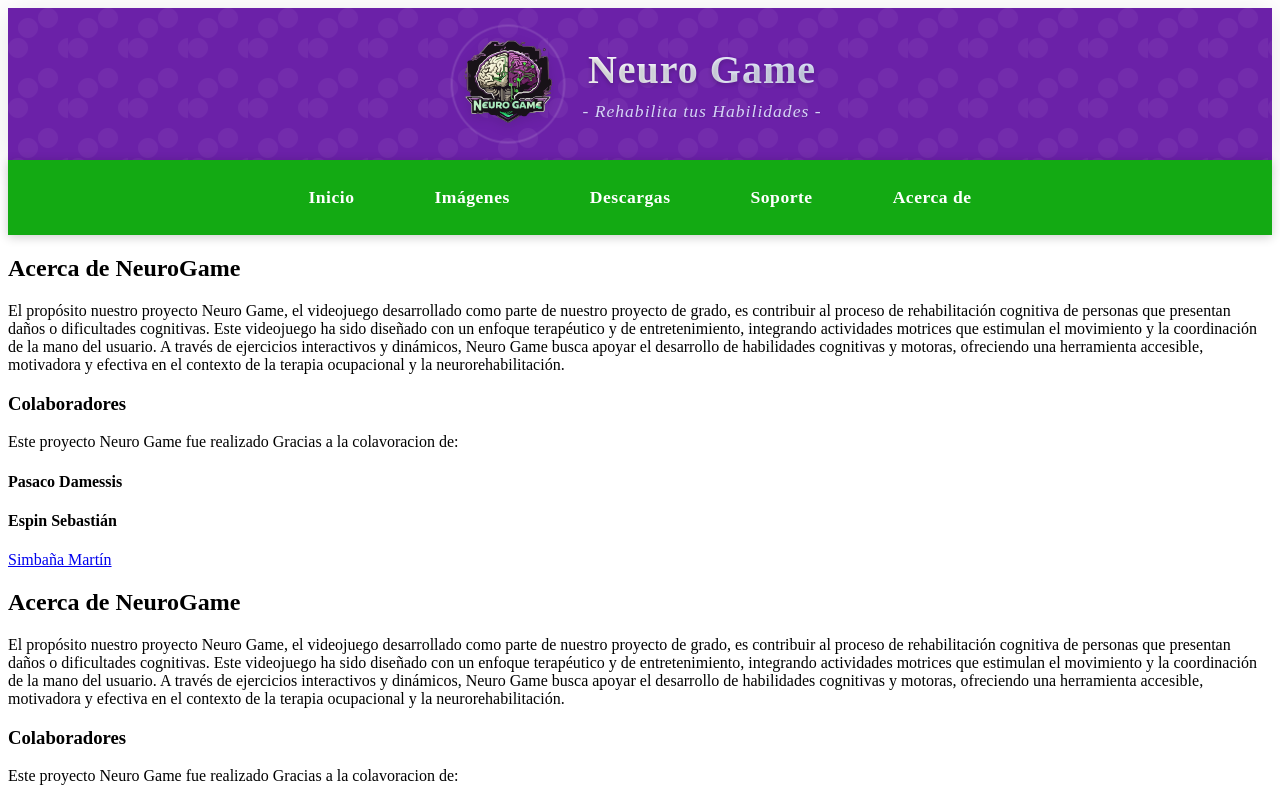
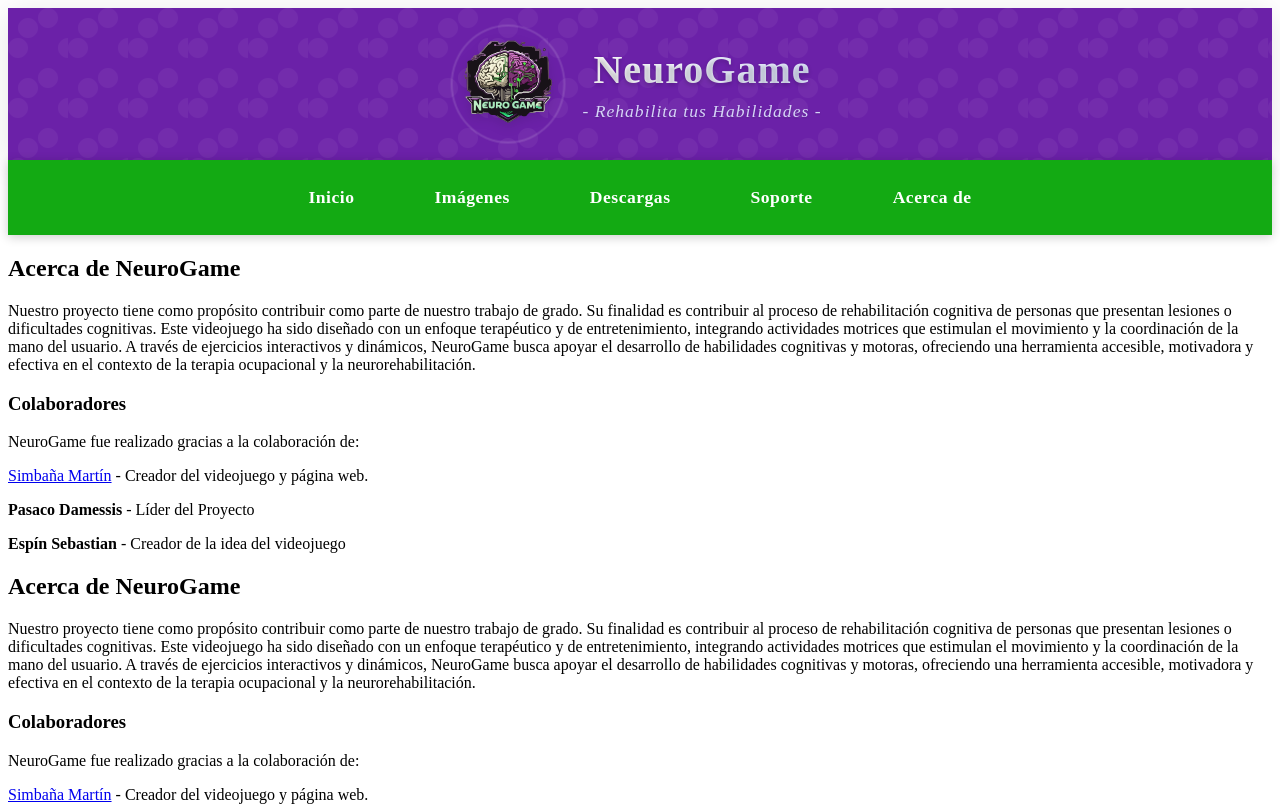
Before and after one commit to martin1906s/Proyecto-de-Grado, a Next.js app: page /about in a window 1280 px wide. Shown: the top 806 px of the page. Built offline with nearby package versions, Linux system fonts and the light colour scheme.

Commit message:
Corrección de faltas ortográficas

```diff
--- a/components/About.jsx
+++ b/components/About.jsx
@@ -3,15 +3,15 @@
         <div className="about">
         <h2>Acerca de NeuroGame</h2>
         <p>
-        El propósito nuestro proyecto Neuro Game, el videojuego desarrollado como parte de nuestro proyecto de grado, es contribuir al proceso de rehabilitación cognitiva de personas que presentan daños o dificultades cognitivas. Este videojuego ha sido diseñado con un enfoque terapéutico y de entretenimiento, integrando actividades motrices que estimulan el movimiento y la coordinación de la mano del usuario. A través de ejercicios interactivos y dinámicos, Neuro Game busca apoyar el desarrollo de habilidades cognitivas y motoras, ofreciendo una herramienta accesible, motivadora y efectiva en el contexto de la terapia ocupacional y la neurorehabilitación.
+        Nuestro proyecto tiene como propósito contribuir como parte de nuestro trabajo de grado. Su finalidad es contribuir al proceso de rehabilitación cognitiva de personas que presentan lesiones o dificultades cognitivas. Este videojuego ha sido diseñado con un enfoque terapéutico y de entretenimiento, integrando actividades motrices que estimulan el movimiento y la coordinación de la mano del usuario. A través de ejercicios interactivos y dinámicos, NeuroGame busca apoyar el desarrollo de habilidades cognitivas y motoras, ofreciendo una herramienta accesible, motivadora y efectiva en el contexto de la terapia ocupacional y la neurorehabilitación.
         </p>
         <h3>Colaboradores</h3>
         <p>
-        Este proyecto Neuro Game fue realizado Gracias a la colavoracion de:
+        NeuroGame fue realizado gracias a la colaboración de:
         </p>
-        <h4>Pasaco Damessis</h4>
-        <h4>Espin Sebastián</h4>
-        <a href="https://martinsimbana.vercel.app/">Simbaña Martín</a>
+        <a href="https://martinsimbana.vercel.app/">Simbaña Martín</a>  - Creador del videojuego y página web.
+        <p><b>Pasaco Damessis</b> - Líder del Proyecto</p>
+        <p><b>Espín Sebastian</b> -  Creador de la idea del videojuego</p>
         </div>
     );
     }
--- a/components/Footer.jsx
+++ b/components/Footer.jsx
@@ -33,6 +33,7 @@
             <div className="footer-content">
                 <nav className="footer-nav">
                     <FooterLink href="/terms" text="Términos y Condiciones" />
+                    <br />
                     <FooterLink href="/privacy" text="Política de Privacidad" />
                 </nav>
                 <p className="footer-copyright">
--- a/components/Header.jsx
+++ b/components/Header.jsx
@@ -13,7 +13,7 @@
                 />
             </div>
             <div className="text-container">
-                <h1>Neuro Game</h1>
+                <h1>NeuroGame</h1>
                 <i><p>- Rehabilita tus Habilidades -</p></i>
             </div>
         </header>
--- a/src/app/page.js
+++ b/src/app/page.js
@@ -11,7 +11,7 @@
         </h1>
         <p>
           <b>NeuroGame</b> es un innovador videojuego diseñado para apoyar la rehabilitación de personas que han sufrido daños cerebrales o en sus manos. Su enfoque combina entretenimiento y terapia, proporcionando una experiencia inmersiva que estimula y refuerza habilidades cognitivas y motoras esenciales para la recuperación.
-          A través de diversas dinámicas de juego, <b>NeuroGame</b>NeuroGame ayuda a mejorar la memoria, la coordinación, la atención y la resolución de problemas. Cada desafío está diseñado con base en principios de neuroplasticidad, permitiendo que los jugadores progresen a su propio ritmo mientras reciben retroalimentación inmediata sobre su desempeño.
+          A través de diversas dinámicas de juego, <b>NeuroGame</b> ayuda a mejorar la memoria, la coordinación, la atención y la resolución de problemas. Cada desafío está diseñado con base en principios de neuroplasticidad, permitiendo que los jugadores progresen a su propio ritmo mientras reciben retroalimentación inmediata sobre su desempeño.
           Además, su interfaz accesible y adaptable permite que personas con distintos niveles de movilidad puedan interactuar con facilidad. <b>NeuroGame</b> no solo ofrece una herramienta de rehabilitación, sino que también fomenta la motivación y la superación personal, convirtiendo el proceso de recuperación en una experiencia divertida y estimulante.</p>
         <Images />
         <Download />
```
